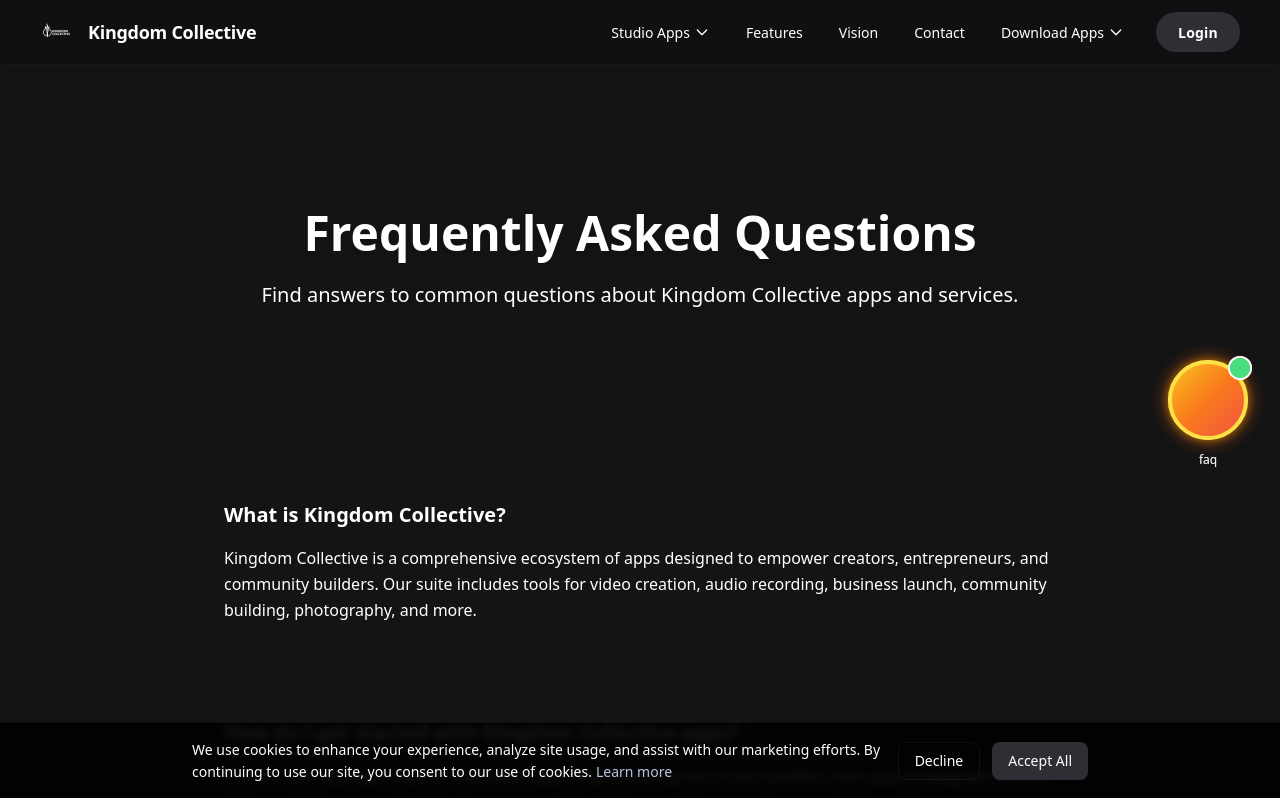
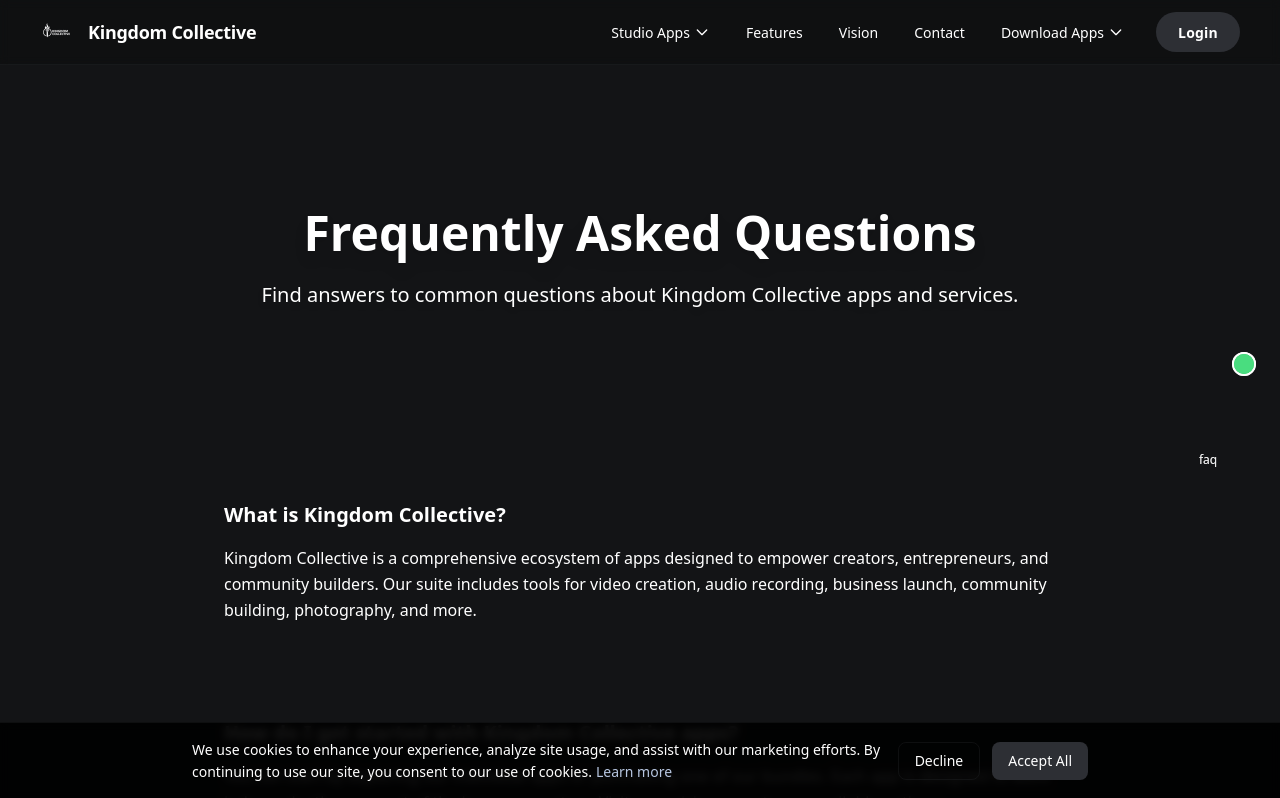
Before and after one commit to desiotrh/kingdom-collective-website, a Next.js app: page /faq in a window 1280 px wide. Shown: the top 798 px of the page. Built offline with nearby package versions, Linux system fonts and the light colour scheme.

Commit message:
Remove all visual elements from button - Remove background gradient, glow effects, and pulse animations - Make button completely transparent - Only keep functionality and hover effects

```diff
--- a/components/FloatingFlameButton.tsx
+++ b/components/FloatingFlameButton.tsx
@@ -19,14 +19,8 @@
         onClick={onToggle}
         onMouseEnter={() => setIsHovered(true)}
         onMouseLeave={() => setIsHovered(false)}
-        className="relative w-20 h-20 bg-gradient-to-br from-yellow-400 via-orange-500 to-red-500 rounded-full flex items-center justify-center shadow-2xl border-4 border-yellow-300 hover:scale-110 transition-all duration-300 animate-pulse animate-flame-glow"
+        className="relative w-20 h-20 bg-transparent rounded-full flex items-center justify-center hover:scale-110 transition-all duration-300"
       >
-        {/* Animated glow effect */}
-        <div className="absolute inset-0 rounded-full bg-yellow-400 opacity-30 animate-ping"></div>
-
-        {/* Pulse effect */}
-        <div className="absolute inset-0 rounded-full bg-orange-400 opacity-20 animate-pulse"></div>
-
         {/* Burning Bush Flame */}
         <div className="relative z-10 w-12 h-12 flex items-center justify-center">
           {/* Flame icon removed */}
```
